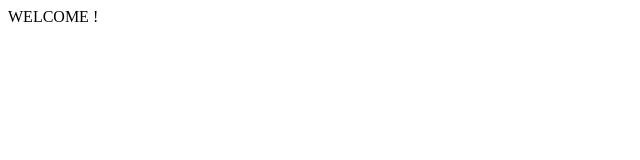
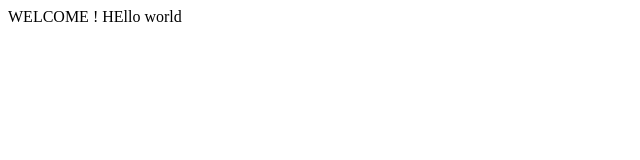
Before and after one commit to ivarledgis/workshop, a plain HTML site: page index.html in a window 1280 px wide. Shown: the whole page, without its empty margins (0-640 px from the left). Drawn offline with Linux system fonts and the light colour scheme.

Commit message:
changed index.html

```diff
--- a/index.html
+++ b/index.html
@@ -5,5 +5,11 @@
 </head>
 <body>
 WELCOME !
+
+
+
+HEllo world
+
+
 </body>
 </html>
```
